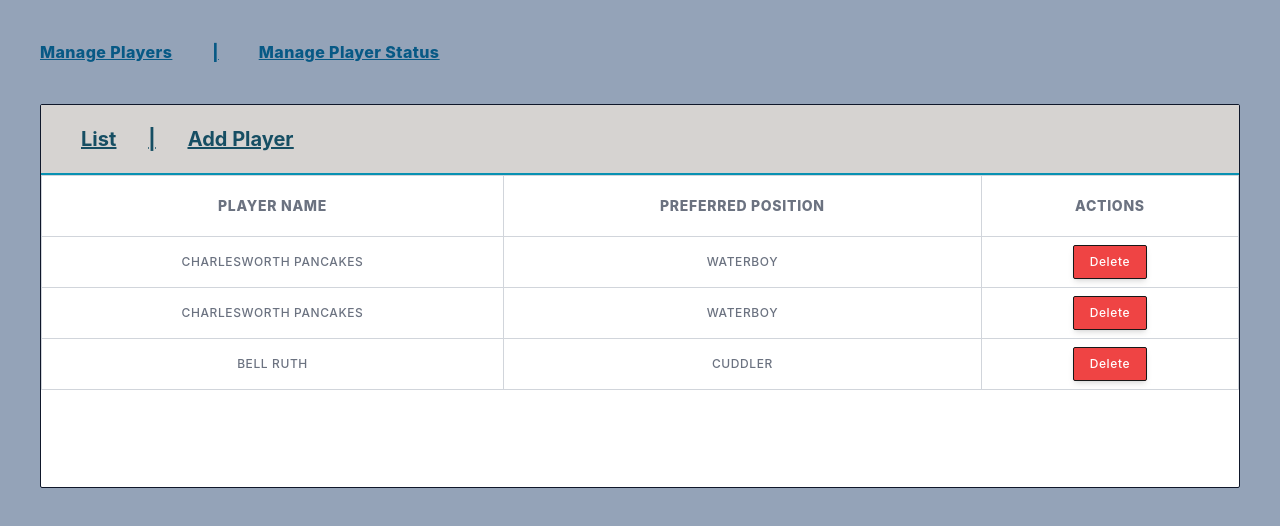
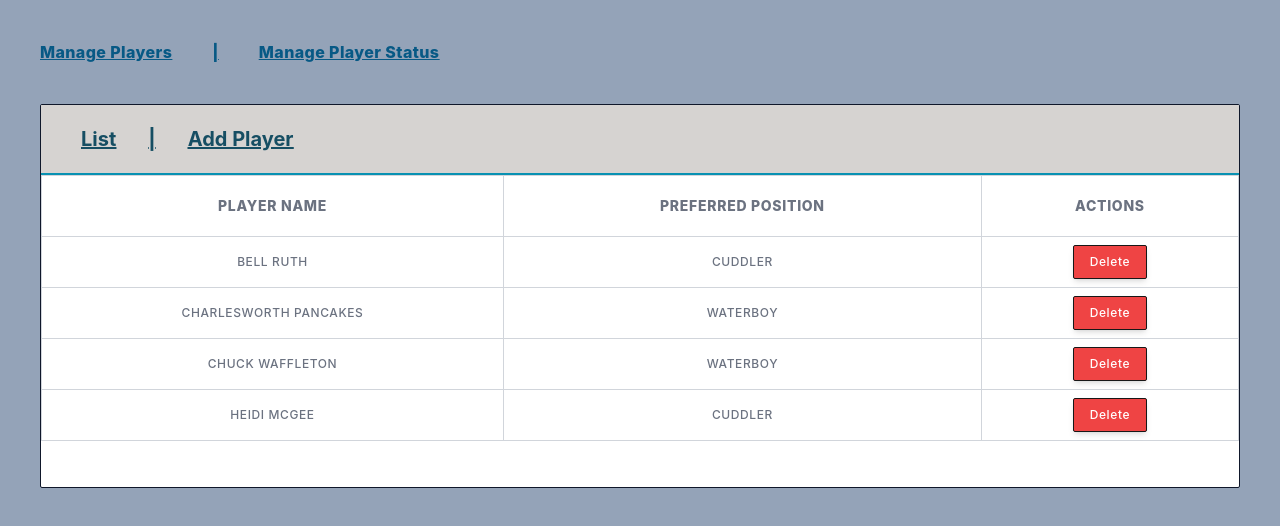
Before and after one commit to cordovalegacy/Team_Manager, a React (Create React App) app in the folder client/: page / in a window 1280 px wide. Shown: the top 526 px of the page. Built offline with nearby package versions, Linux system fonts and the light colour scheme.

Commit message:
Conditional Button Rendering Done

```diff
--- a/client/src/components/ButtonSet.js
+++ b/client/src/components/ButtonSet.js
@@ -13,7 +13,8 @@ const ButtonSet = (props) => {
         <td className="flex justify-evenly p-2 whitespace-nowrap border-l border-gray-300">
             {
                 onePlayer?.gameOne === "Playing" ? <button className="px-4 py-2 text-black bg-white-500 bg-green-400 hover:bg-green-600 rounded-sm shadow-md focus:outline-none border border-neutral-900">Playing</button>
-                    : <button className="px-4 py-2 text-black bg-white-500 hover:bg-green-600 rounded-sm shadow-md focus:outline-none border border-neutral-900">Playing</button>
+                    : <button className="px-4 py-2 text-black bg-white-500 hover:bg-green-600 rounded-sm shadow-md focus:outline-none border border-neutral-900"
+                    onClick={() => setPlayerList([...playerList.filter(player => player._id !== onePlayer._id ), {...onePlayer, gameOne: "Playing"}])}>Playing</button>
             }
             {
                 onePlayer?.gameOne === "Not Playing" ? <button className="px-4 py-2 text-black bg-white-500 bg-red-500 hover:bg-red-600 rounded-sm shadow-md focus:outline-none border border-neutral-900">Not Playing</button>
@@ -22,7 +23,8 @@ const ButtonSet = (props) => {
             }
             {
                 onePlayer?.gameOne === "Undecided" ? <button className="px-4 py-2 text-black bg-white-500 bg-yellow-300 hover:bg-yellow-600 rounded-sm shadow-md focus:outline-none border border-neutral-900">Undecided</button> :
-                    <button className="px-4 py-2 text-black bg-white-500 hover:bg-yellow-600 rounded-sm shadow-md focus:outline-none border border-neutral-900">Undecided</button>
+                    <button className="px-4 py-2 text-black bg-white-500 hover:bg-yellow-600 rounded-sm shadow-md focus:outline-none border border-neutral-900"
+                    onClick={() => setPlayerList([...playerList.filter(player => player._id !== onePlayer._id ), {...onePlayer, gameOne: "Undecided"}])}>Undecided</button>
             }
 
         </td>
--- a/client/src/components/List.js
+++ b/client/src/components/List.js
@@ -53,7 +53,9 @@ const List = (props) => {
             <tbody className="bg-white divide-y divide-gray-300">
                 {
                     players ?
-                        playerList.map((onePlayer, idx) => (
+                        playerList
+                        .sort((a, b) => a.name.localeCompare(b.name))
+                        .map((onePlayer, idx) => (
                             <tr className="text-xs font-medium text-gray-500 uppercase tracking-wider" key={idx}>
                                 <td className="p-2 whitespace-nowrap border-l border-gray-300">{onePlayer.name}</td>
                                 <td className="p-2 whitespace-nowrap border-l border-gray-300">{onePlayer.position}</td>
@@ -66,7 +68,9 @@ const List = (props) => {
                 }
                 {
                     status && gameOne ?
-                        playerList.map((onePlayer, idx) => (
+                        playerList
+                        .sort((a, b) => a.name.localeCompare(b.name))
+                        .map((onePlayer, idx) => (
                             <tr className="text-xs font-medium text-gray-500 uppercase tracking-wider" key={idx}>
                                 <td className="p-2 whitespace-nowrap border-l border-gray-300">{onePlayer.name}</td>
                                 <ButtonSet playerList={playerList} setPlayerList={setPlayerList} onePlayer={onePlayer}/>
@@ -76,7 +80,9 @@ const List = (props) => {
                 }
                 {
                     status && gameTwo ?
-                        playerList.map((onePlayer, idx) => (
+                        playerList
+                        .sort((a, b) => a.name.localeCompare(b.name))
+                        .map((onePlayer, idx) => (
                             <tr className="text-xs font-medium text-gray-500 uppercase tracking-wider" key={idx}>
                                 <td className="p-2 whitespace-nowrap border-l border-gray-300">{onePlayer.name}</td>
                                 <ButtonSet playerList={playerList} setPlayerList={setPlayerList} onePlayer={onePlayer}/>
@@ -86,7 +92,9 @@ const List = (props) => {
                 }
                 {
                     status && gameThree ?
-                        playerList.map((onePlayer, idx) => (
+                        playerList
+                        .sort((a, b) => a.name.localeCompare(b.name))
+                        .map((onePlayer, idx) => (
                             <tr className="text-xs font-medium text-gray-500 uppercase tracking-wider" key={idx}>
                                 <td className="p-2 whitespace-nowrap border-l border-gray-300">{onePlayer.name}</td>
                                 <ButtonSet playerList={playerList} setPlayerList={setPlayerList} onePlayer={onePlayer}/>
--- a/client/src/components/Main.js
+++ b/client/src/components/Main.js
@@ -18,7 +18,7 @@ const Main = (props) => {
         },
         {
             _id: Math.floor(Math.random() * 10000),
-            name: "Charlesworth Pancakes",
+            name: "Chuck Waffleton",
             position: "Waterboy",
             gameOne: "Undecided",
             gameTwo: "Undecided",
@@ -27,6 +27,14 @@ const Main = (props) => {
         {
             _id: Math.floor(Math.random() * 10000),
             name: "Bell Ruth",
+            position: "Cuddler",
+            gameOne:"Undecided" ,
+            gameTwo: "Undecided",
+            gameThree: "Undecided"
+        },
+        {
+            _id: Math.floor(Math.random() * 10000),
+            name: "Heidi McGee",
             position: "Cuddler",
             gameOne:"Undecided" ,
             gameTwo: "Undecided",
```
